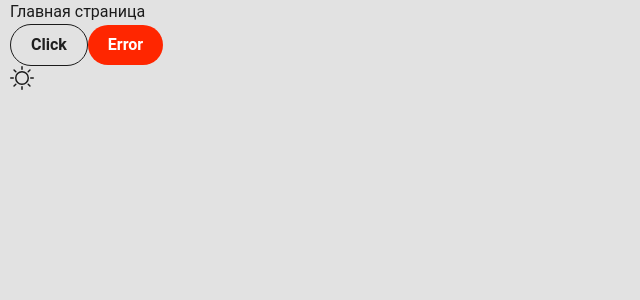
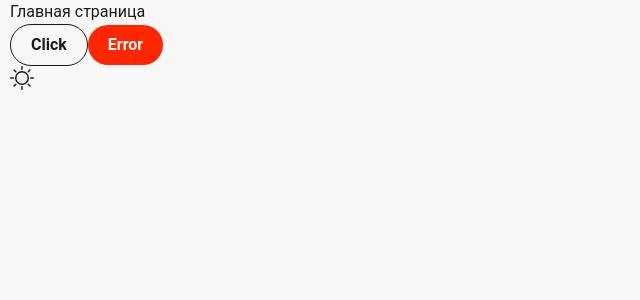
Before and after one commit to artemka89/with-story-book, a React (Vite) app: page / in a window 1280 px wide. Shown: the top 300 px of the page, without its empty margins (0-640 px from the left). Built offline with nearby package versions, Linux system fonts and the light colour scheme.

Commit message:
update color pallete

```diff
--- a/src/app/styles/index.scss
+++ b/src/app/styles/index.scss
@@ -4,15 +4,14 @@
 @import 'theme/light';
 
 button {
-    font: var(--font-m);
+    font: inherit;
 }
 
 .app {
     min-height: 100vh;
     font: var(--font-m);
-    color: var(--secondary-color);
+    color: var(--primary-color);
     background: var(--bg-primary-color);
-    transition: all 0.3s;
 }
 
 .container {
--- a/src/app/styles/theme/dark.scss
+++ b/src/app/styles/theme/dark.scss
@@ -1,5 +1,6 @@
 .app.dark {
-    --secondary-color: #fff;
-    --bg-primary-color: #1f1f1f;
-    --bg-secondary-color: #e2e2e2;
+    --primary-color: #f8f7f7;
+    --secondary-color: #1b1b1b;
+    --bg-primary-color: #1b1b1b;
+    --bg-secondary-color: #f8f7f7;
 }
--- a/src/app/styles/theme/light.scss
+++ b/src/app/styles/theme/light.scss
@@ -1,5 +1,6 @@
 .app.light {
-    --secondary-color: #1b1b1b;
-    --bg-primary-color: #e2e2e2;
-    --bg-secondary-color: #1f1f1f;
+    --primary-color: #1b1b1b;
+    --secondary-color: #f8f7f7;
+    --bg-primary-color: #f8f7f7;
+    --bg-secondary-color: #1b1b1b;
 }
--- a/src/app/styles/variables/global.scss
+++ b/src/app/styles/variables/global.scss
@@ -10,7 +10,7 @@
     --font-line-xl: 40px;
     --font-xl: var(--font-size-xl) / var(--font-line-xl) var(--font-family-main);
 
-    --primary-color: rgb(255, 38, 0);
-    --button-hover-color: rgb(255, 101, 74);
-    --button-text-color: #fff;
+    --accent-color: rgb(255, 38, 0);
+    --button-hover-color: rgb(187, 28, 0);
+    --button-text-color: #f8f7f7;
 }
--- a/src/shared/ui/Button/Button.module.scss
+++ b/src/shared/ui/Button/Button.module.scss
@@ -1,6 +1,6 @@
 .button {
     cursor: pointer;
-    color: var(--secondary-color);
+    color: var(--primary-color);
     font-weight: 600;
 }
 
@@ -28,10 +28,10 @@
 
 .outline {
     padding: 8px 20px;
-    border: 1px solid var(--secondary-color);
+    border: 1px solid var(--primary-color);
     outline: none;
     border-radius: 9999px;
-    color: var(--bg-secondary-color);
+    color: var(--primary-color);
     background: none;
     transition-duration: 0.2s;
     transition-property: background-color, color, border-color;
@@ -48,7 +48,7 @@
     outline: none;
     border-radius: 9999px;
     color: var(--button-text-color);
-    background: var(--primary-color);
+    background: var(--accent-color);
     transition-duration: 0.2s;
     transition-property: background-color, color;
     &:hover {
```
